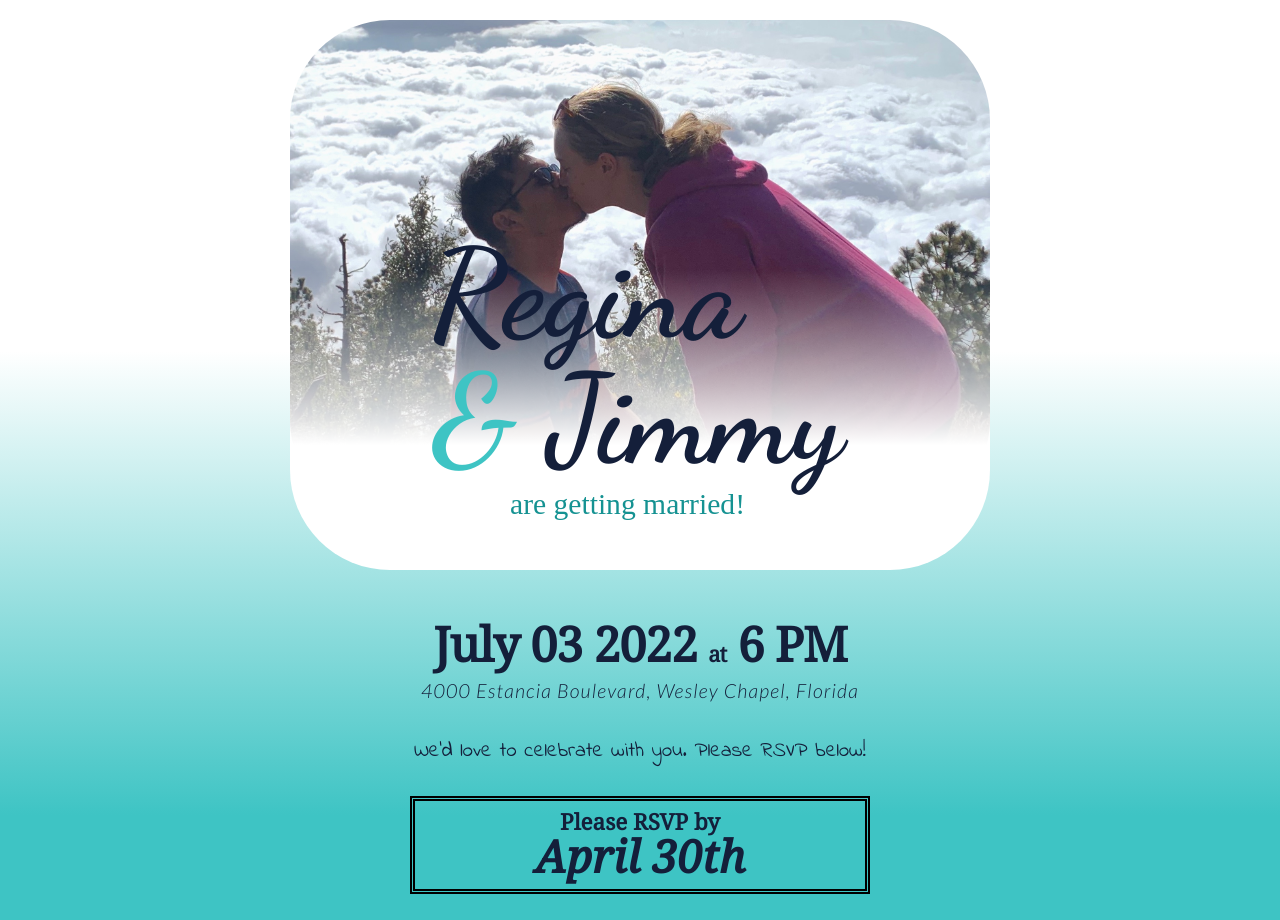
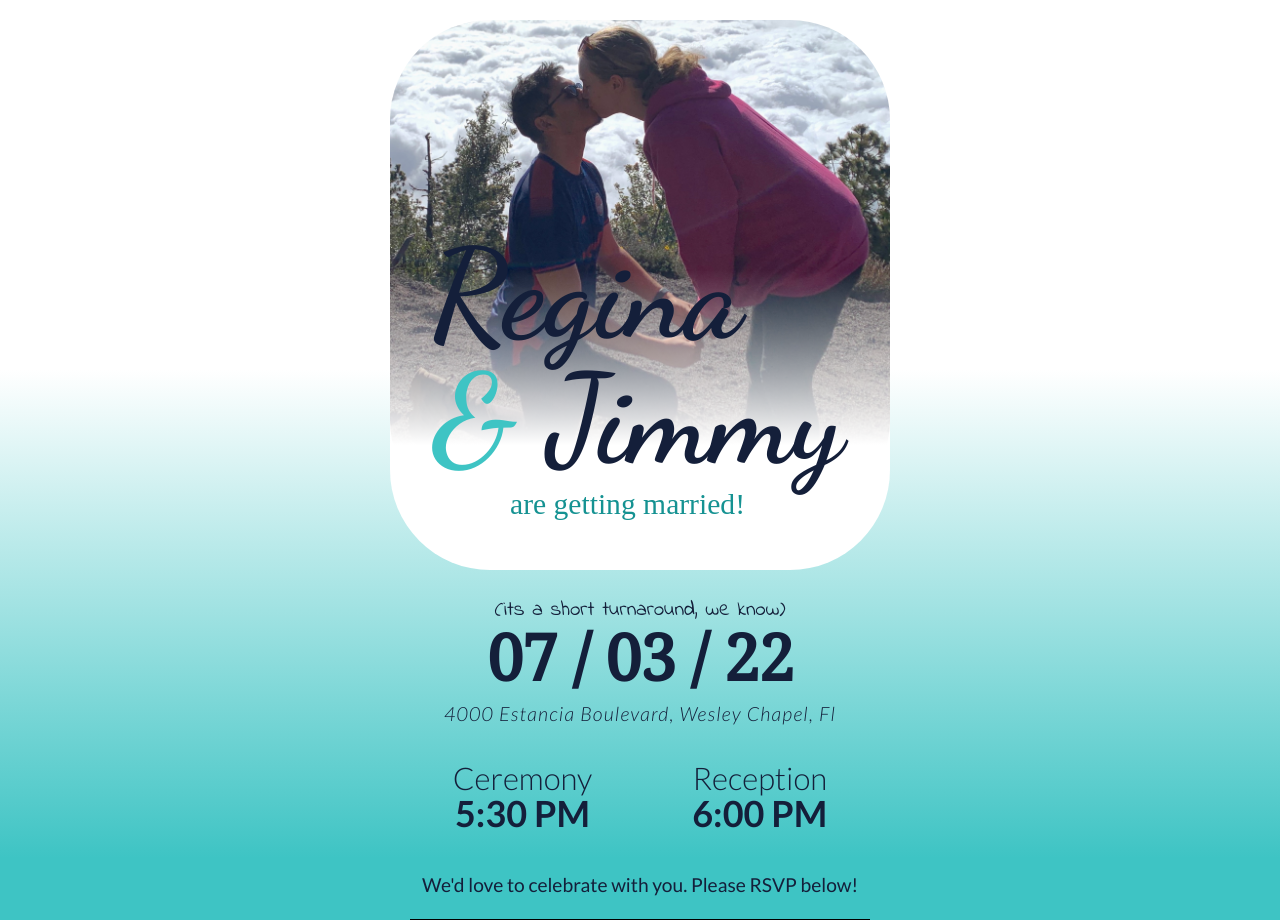
Before and after one commit to rgdonovan/wedding-survey, a React (Create React App) app: page / in a window 1280 px wide. Shown: the top 920 px of the page. Built offline with nearby package versions, Linux system fonts and the light colour scheme; a web font is replaced by a local one.

Commit message:
changed layout, removed giftser link

```diff
--- a/src/App.js
+++ b/src/App.js
@@ -12,17 +12,20 @@ function App() {
         </div>
       </div >
       <div className="info">
-        <h2 className="info__datetime">July 03 2022 <span>at</span> 6 PM</h2>
-        <h3 className="info__location">4000 Estancia Boulevard, Wesley Chapel, Florida</h3>
+        <p className="info__top">(its a short turnaround, we know)</p>
+        <h2 className="info__date">07 / 03 / 22</h2>
+        <h3 className="info__location">4000 Estancia Boulevard, Wesley Chapel, Fl</h3>
+        <div className="timebox">
+          <h2 className="timebox__time"><span>Ceremony </span><br />5:30 PM</h2>
+          <h2 className="timebox__time"><span> Reception </span><br />6:00 PM</h2>
+        </div>
         <p className="info__text">We'd love to celebrate with you. Please RSVP below!</p>
         <h2 className="info__deadline">Please RSVP by<br /> <span>April 30th</span></h2>
-        <p className="info__text">(its a short turnaround, we know)</p>
         <nav>
           <a href="https://forms.gle/DzH5CZ1R2ZX4mm2S9">RSVP</a>
           {showGifts ? (
             <div className="gift-info">
-              <p>Our tiny apartment doesn't leave much room for gifts, but we'd appreciate anything on this list: <a href="">here</a></p>
-              <p>We'd also happily accept &#128184; for our honeymoon! <a href="https://venmo.com/code?user_id=2243801024299008025&created=1649459328.441108&printed=1">here</a></p>
+              <p>Our tiny apartment doesn't leave much room for gifts, but we'd appreciate &#128184; for our future home! <a href="https://venmo.com/code?user_id=2243801024299008025&created=1649459328.441108&printed=1">here</a></p>
             </div>
           ) : (
             <button onClick={() => setShowGifts(!showGifts)}>Gift Registry</button>
--- a/src/index.scss
+++ b/src/index.scss
@@ -200,37 +200,49 @@ html {
 
 .info {
   background-color: rgb(62, 196, 196);
-  padding: 50px 10px 0;
+  padding: 30px 10px 0;
   font-family: 'Lato', sans-serif;
   color: rgb(20 31 58);
   max-width: 460px;
   margin: 50px auto;
 
-  span {
-    font-size: 1.35rem;
+  h4 {
+    margin: 0 10px;
+    text-align: left;
+    font-family: 'Noto Serif',
+      serif;
   }
 
-  &__datetime {
+  &__top {
+    font-size: 1.3rem;
+    font-family: 'Indie Flower', cursive;
+    margin-bottom: 4px;
+  }
+
+  &__date {
     font-family: 'Noto Serif', serif;
-    font-size: 3rem;
+    font-size: 4rem;
     font-weight: 700;
+    margin-bottom: 15px;
     letter-spacing: -1px;
-    margin-bottom: 13px;
+
+    span {
+      font-size: 1.35rem;
+      vertical-align: middle;
+    }
   }
 
   &__location {
     font-style: italic;
     font-size: 1.22rem;
     font-weight: 200;
-    margin-bottom: 40px;
+    margin-bottom: 35px;
     letter-spacing: 1.2px;
-
   }
 
   &__text {
-    font-size: 1.3rem;
-    font-family: 'Indie Flower', cursive;
-    margin-bottom: 35px;
+    font-size: 1.2rem;
+    margin-bottom: 25px;
   }
 
   &__deadline {
@@ -246,6 +258,25 @@ html {
     span {
       font-size: 2.8rem;
       font-style: italic;
+    }
+  }
+
+  .timebox {
+    display: flex;
+    justify-content: center;
+    gap: 100px;
+    margin-bottom: 44px;
+    font-family: 'Lato',
+      sans-serif;
+
+    &__time {
+      font-size: 2.25rem;
+      font-weight: 700;
+
+      span {
+        font-weight: 300;
+        font-size: 1.95rem;
+      }
     }
   }
 
@@ -283,7 +314,8 @@ html {
     border: none;
     width: 100%;
     font-weight: 300;
-    font-family: 'Lato';
+    font-family: 'Lato',
+      sans-serif;
   }
 
   .gift-info {
@@ -301,7 +333,7 @@ html {
       border: none;
       box-shadow: 2px 2px 2px rgb(52, 114, 114);
       width: 75%;
-      margin: 10px auto;
+      margin: 20px auto 10px;
       min-width: 0;
     }
   }
@@ -335,7 +367,7 @@ html {
   }
 
   .top-image {
-    width: 700px;
+    width: 500px;
     height: 500px;
     margin: 20px auto 0 auto;
     background-size: cover;
```
